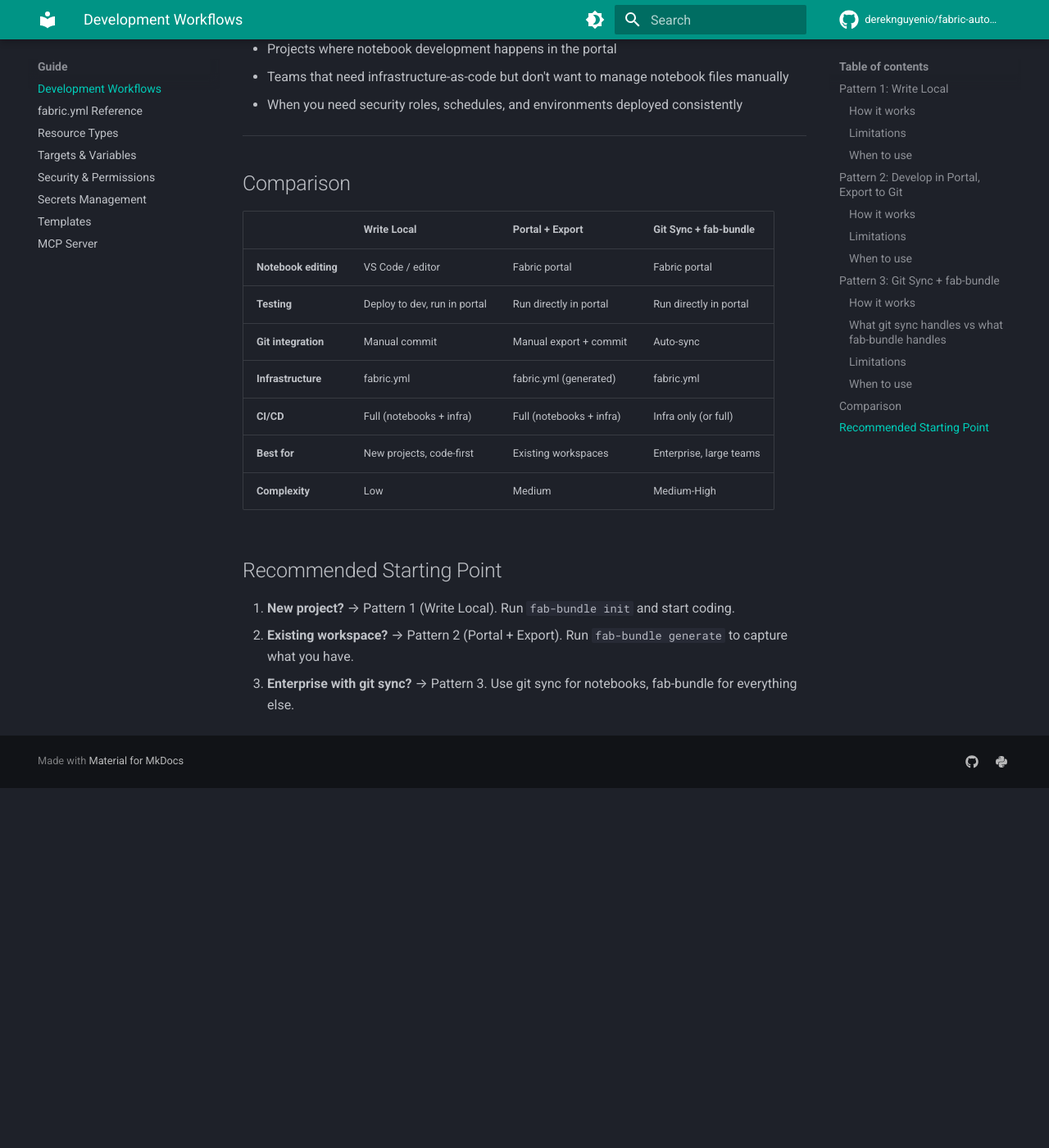
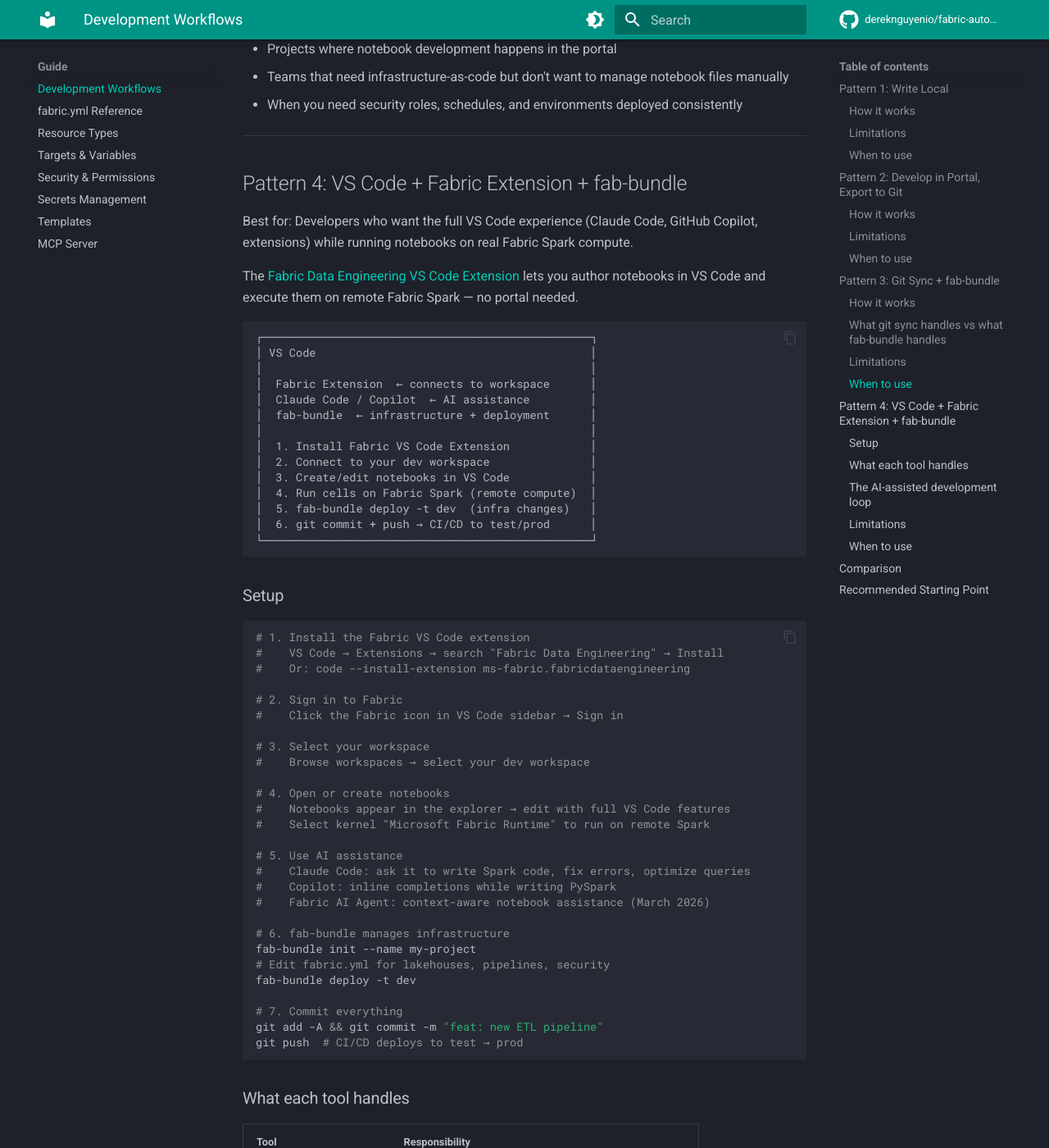
Before and after one commit to dereknguyenio/fabric-automation-bundles, an MkDocs documentation site: the page built from docs/guide/development-workflows.md, in a window 1280 px wide and 1400 px high, scrolled down 5324 px. Shown: the whole window at 82% size. Built offline with MkDocs 1.6.1 and Material for MkDocs 9.7.7, drawn with Linux system fonts in a browser that asks for light colours; comment, search, counter and statistics services are not loaded; before the commit the page ends 6285 px from its top, so only the background shows below that; some of the changed text lies outside the part shown.

Commit message:
docs: add Pattern 4 (VS Code + Fabric Extension) + README badges
Pattern 4: VS Code + Fabric Data Engineering Extension + fab-bundle
- Edit notebooks in VS Code with Claude Code / Copilot
- Execute on remote Fabric Spark compute (no portal needed)
- fab-bundle manages infrastructure + CI/CD deployment
- Best of both worlds: local editing + remote compute + AI

README badges: PyPI version, Python versions, license, tests, docs

````diff
--- a/docs/guide/development-workflows.md
+++ b/docs/guide/development-workflows.md
@@ -236,20 +236,125 @@
 
 ---
 
+## Pattern 4: VS Code + Fabric Extension + fab-bundle
+
+Best for: Developers who want the full VS Code experience (Claude Code, GitHub Copilot, extensions) while running notebooks on real Fabric Spark compute.
+
+The [Fabric Data Engineering VS Code Extension](https://learn.microsoft.com/en-us/fabric/data-engineering/setup-vs-code-extension) lets you author notebooks in VS Code and execute them on remote Fabric Spark — no portal needed.
+
+```
+┌─────────────────────────────────────────────────┐
+│ VS Code                                         │
+│                                                 │
+│  Fabric Extension  ← connects to workspace      │
+│  Claude Code / Copilot  ← AI assistance         │
+│  fab-bundle  ← infrastructure + deployment      │
+│                                                 │
+│  1. Install Fabric VS Code Extension            │
+│  2. Connect to your dev workspace               │
+│  3. Create/edit notebooks in VS Code            │
+│  4. Run cells on Fabric Spark (remote compute)  │
+│  5. fab-bundle deploy -t dev  (infra changes)   │
+│  6. git commit + push → CI/CD to test/prod      │
+└─────────────────────────────────────────────────┘
+```
+
+### Setup
+
+```bash
+# 1. Install the Fabric VS Code extension
+#    VS Code → Extensions → search "Fabric Data Engineering" → Install
+#    Or: code --install-extension ms-fabric.fabricdataengineering
+
+# 2. Sign in to Fabric
+#    Click the Fabric icon in VS Code sidebar → Sign in
+
+# 3. Select your workspace
+#    Browse workspaces → select your dev workspace
+
+# 4. Open or create notebooks
+#    Notebooks appear in the explorer → edit with full VS Code features
+#    Select kernel "Microsoft Fabric Runtime" to run on remote Spark
+
+# 5. Use AI assistance
+#    Claude Code: ask it to write Spark code, fix errors, optimize queries
+#    Copilot: inline completions while writing PySpark
+#    Fabric AI Agent: context-aware notebook assistance (March 2026)
+
+# 6. fab-bundle manages infrastructure
+fab-bundle init --name my-project
+# Edit fabric.yml for lakehouses, pipelines, security
+fab-bundle deploy -t dev
+
+# 7. Commit everything
+git add -A && git commit -m "feat: new ETL pipeline"
+git push  # CI/CD deploys to test → prod
+```
+
+### What each tool handles
+
+| Tool | Responsibility |
+|------|----------------|
+| **Fabric VS Code Extension** | Notebook editing + remote Spark execution |
+| **Claude Code / Copilot** | AI-assisted code writing + debugging |
+| **fab-bundle** | Infrastructure (lakehouses, pipelines, security, environments) |
+| **fab-bundle deploy** | Promotion to test/prod |
+| **Git** | Version control + CI/CD trigger |
+
+### The AI-assisted development loop
+
+```bash
+# In VS Code with Claude Code + Fabric Extension:
+
+# 1. "Create a notebook that reads from bronze and deduplicates by order_id"
+#    → Claude Code writes the PySpark code
+
+# 2. Run it on Fabric Spark (Ctrl+Enter on cell)
+#    → Executes on remote compute, real data
+
+# 3. "This is slow, optimize the join"
+#    → Claude Code rewrites with broadcast join
+
+# 4. Run again → verify it's faster
+
+# 5. "Now deploy the infrastructure"
+#    → Claude Code calls fab_deploy via MCP
+#    → Or you run: fab-bundle deploy -t dev
+
+# 6. Commit and push → CI/CD handles test/prod
+```
+
+### Limitations
+
+- Fabric VS Code Extension requires sign-in (can't work fully offline)
+- Remote Spark execution has startup latency (~30s for first cell)
+- Some Fabric features (pipeline designer, semantic model editor) are portal-only
+- The extension is GA but some features (AI agent) are still preview
+
+### When to use
+
+- Teams that live in VS Code
+- Developers using Claude Code or GitHub Copilot for AI assistance
+- When you want real Spark execution without leaving your editor
+- Best of both worlds: local editing + remote compute + AI + CI/CD
+
+---
+
 ## Comparison
 
-| | Write Local | Portal + Export | Git Sync + fab-bundle |
-|---|---|---|---|
-| **Notebook editing** | VS Code / editor | Fabric portal | Fabric portal |
-| **Testing** | Deploy to dev, run in portal | Run directly in portal | Run directly in portal |
-| **Git integration** | Manual commit | Manual export + commit | Auto-sync |
-| **Infrastructure** | fabric.yml | fabric.yml (generated) | fabric.yml |
-| **CI/CD** | Full (notebooks + infra) | Full (notebooks + infra) | Infra only (or full) |
-| **Best for** | New projects, code-first | Existing workspaces | Enterprise, large teams |
-| **Complexity** | Low | Medium | Medium-High |
+| | Write Local | Portal + Export | Git Sync + fab-bundle | VS Code + Fabric Extension |
+|---|---|---|---|---|
+| **Notebook editing** | VS Code (no Spark) | Fabric portal | Fabric portal | VS Code (with Spark) |
+| **Testing** | Deploy first, then portal | Run in portal | Run in portal | Run from VS Code |
+| **AI assistance** | Claude Code / Copilot | Fabric Copilot | Fabric Copilot | Claude Code + Copilot + Fabric AI Agent |
+| **Git integration** | Manual commit | Manual export | Auto-sync | Manual commit |
+| **Infrastructure** | fabric.yml | fabric.yml (generated) | fabric.yml | fabric.yml |
+| **Best for** | Simple projects | Existing workspaces | Enterprise | AI-first development |
+| **Complexity** | Low | Medium | Medium-High | Medium |
 
 ## Recommended Starting Point
 
 1. **New project?** → Pattern 1 (Write Local). Run `fab-bundle init` and start coding.
 2. **Existing workspace?** → Pattern 2 (Portal + Export). Run `fab-bundle generate` to capture what you have.
 3. **Enterprise with git sync?** → Pattern 3. Use git sync for notebooks, fab-bundle for everything else.
+4. **Want AI + real Spark in VS Code?** → Pattern 4. Install the Fabric VS Code Extension + Claude Code/Copilot + fab-bundle MCP server.
````
Also changed, not shown: README.md (+6 -0 lines).
